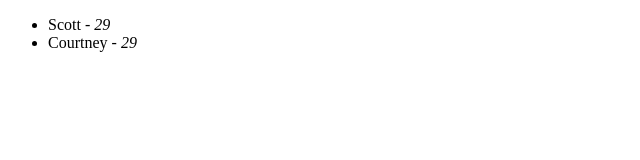
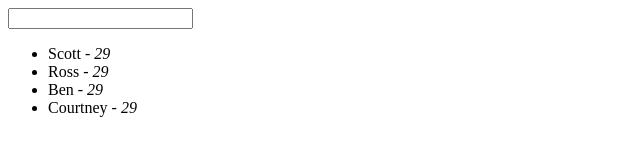
Before and after one commit to gustavo81988/leveluptuts_angularjs, a website: page index.html in a window 1280 px wide. Shown: the whole page, without its empty margins (0-640 px from the left). Drawn offline with nearby package versions, Linux system fonts and the light colour scheme.

Commit message:
Basic Filtering

```diff
--- a/index.html
+++ b/index.html
@@ -4,10 +4,18 @@
 	 <meta charset="UTF-8">
 	<title>AngularJs for everyone</title>
 </head>
-<body ng-init="list =[{name:'Scott', age:29},{name:'Courtney', age:29}]">
+<body
+	ng-init="list =[
+		{name:'Scott', age:29},
+		{name:'Ross', age:29},
+		{name:'Ben', age:29},
+		{name:'Courtney', age:29}
+
+]">
+	<input type="text" ng-model="search">
 
 	<ul>
-		<li ng-repeat="item in list">
+		<li ng-repeat="item in list | filter:search">
 			{{item.name}} - <em>{{item.age}}</em>
 		</li>
 	</ul>
```
